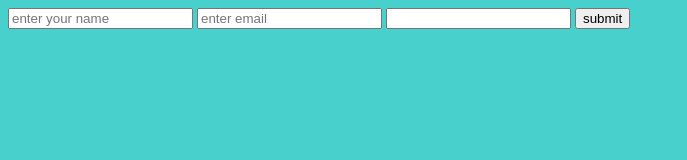
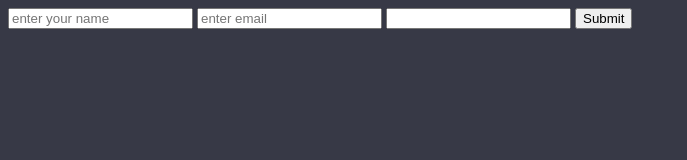
Before and after one commit to adarshk2003/node, a plain HTML site: page node2/client/index.html in a window 1280 px wide. Shown: the whole page, without its empty margins (0-687 px from the left). Drawn offline with Linux system fonts and the light colour scheme.

Commit message:
updated node server

```diff
--- a/node2/client/index.html
+++ b/node2/client/index.html
@@ -7,11 +7,11 @@
     <link rel="stylesheet" href="./style.css">
 </head>
 <body>
-    <form action="">
+    <form action="/submit" method="POST">
         <input type="text" name="name" id="name" placeholder="enter your name">
         <input type="email" name="email" id="email" placeholder="enter email">
         <input type="password" name="pass" id="pass" >
-        <button type="submit">submit</button>
+        <input type="submit">
     </form>
 </body>
 </html>
--- a/node2/client/style.css
+++ b/node2/client/style.css
@@ -1,4 +1,4 @@
 body{
-    background-color: mediumturquoise;
-    color: red;
+    background-color: rgb(55, 57, 70);
+    color: rgb(136, 135, 135);
 }
```
Also changed, not shown: node2/server/server.js (+13 -0 lines), server.png (added).
